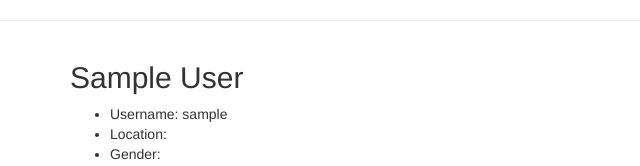
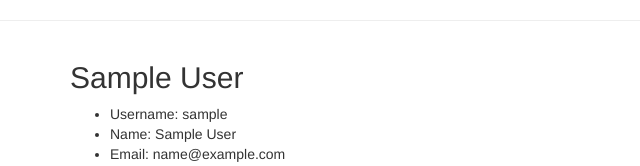
Before and after one commit to natecrow/media-sharing-site, a Django app: page /accounts/profile/ in a window 1280 px wide. Shown: the part 120-286 px from the top of the page, without its empty margins (0-640 px from the left). Run offline with Django 3.2, Linux system fonts and the light colour scheme; the visitor is signed in with stand-in values (Sample User, id 1); some libraries are stand-ins or nearby versions.

Commit message:
Added more info to profile page

```diff
--- a/accounts/templates/accounts/profile.html
+++ b/accounts/templates/accounts/profile.html
@@ -6,8 +6,10 @@
   <h2>{{ user.get_full_name }}</h2>
   <ul>
     <li>Username: {{ user.username }}</li>
+    <li>Name: {{ user.first_name }} {{ user.last_name }}</li>
+    <li>Email: {{ user.email }}</li>
+    <li>Gender: {{ user.profile.gender }}</li>
     <li>Location: {{ user.profile.location }}</li>
-    <li>Gender: {{ user.profile.gender }}</li>
     <li>Birth Date: {{ user.profile.birth_date }}</li>
   </ul>
 {% endblock %}
```
